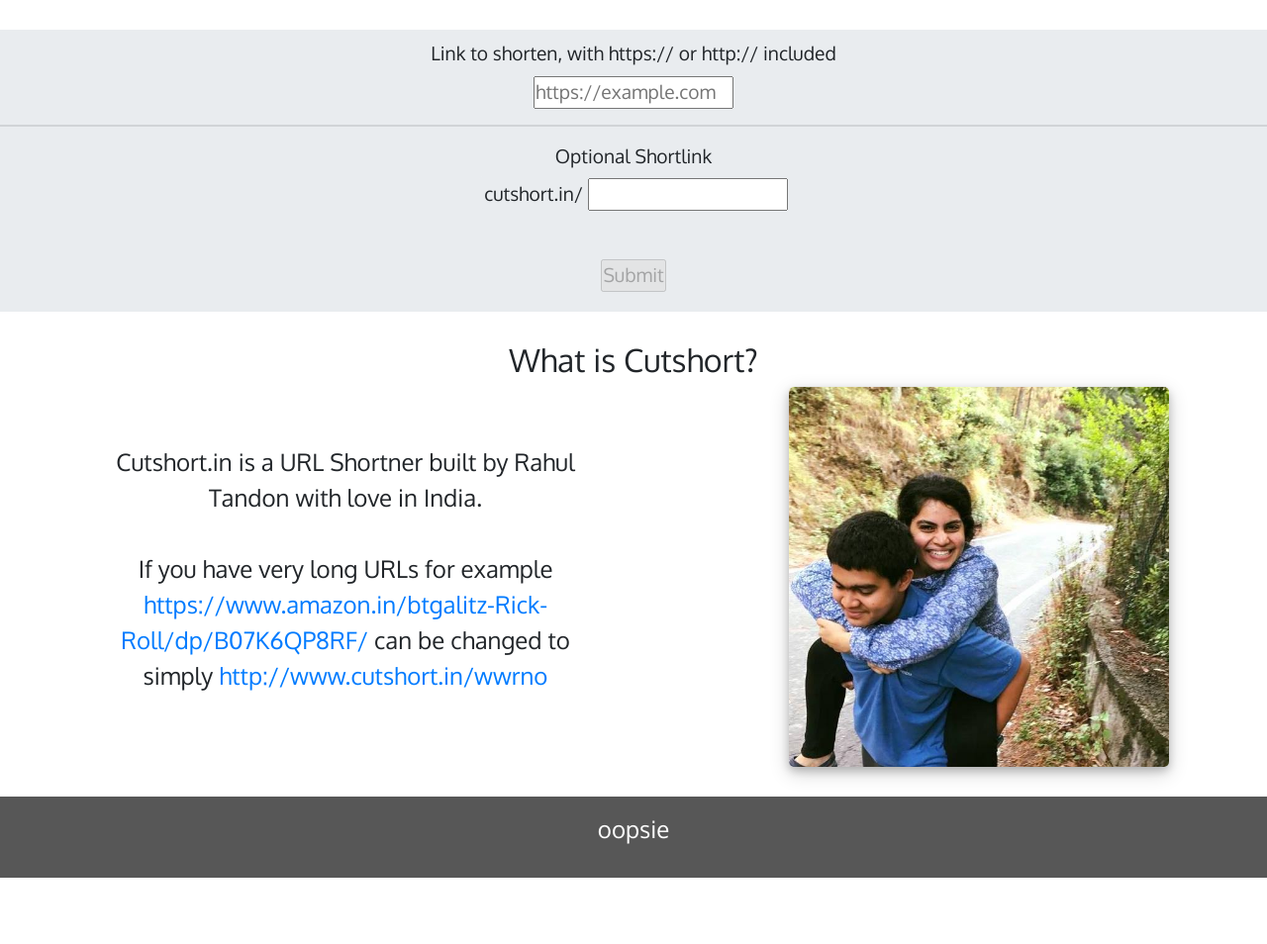
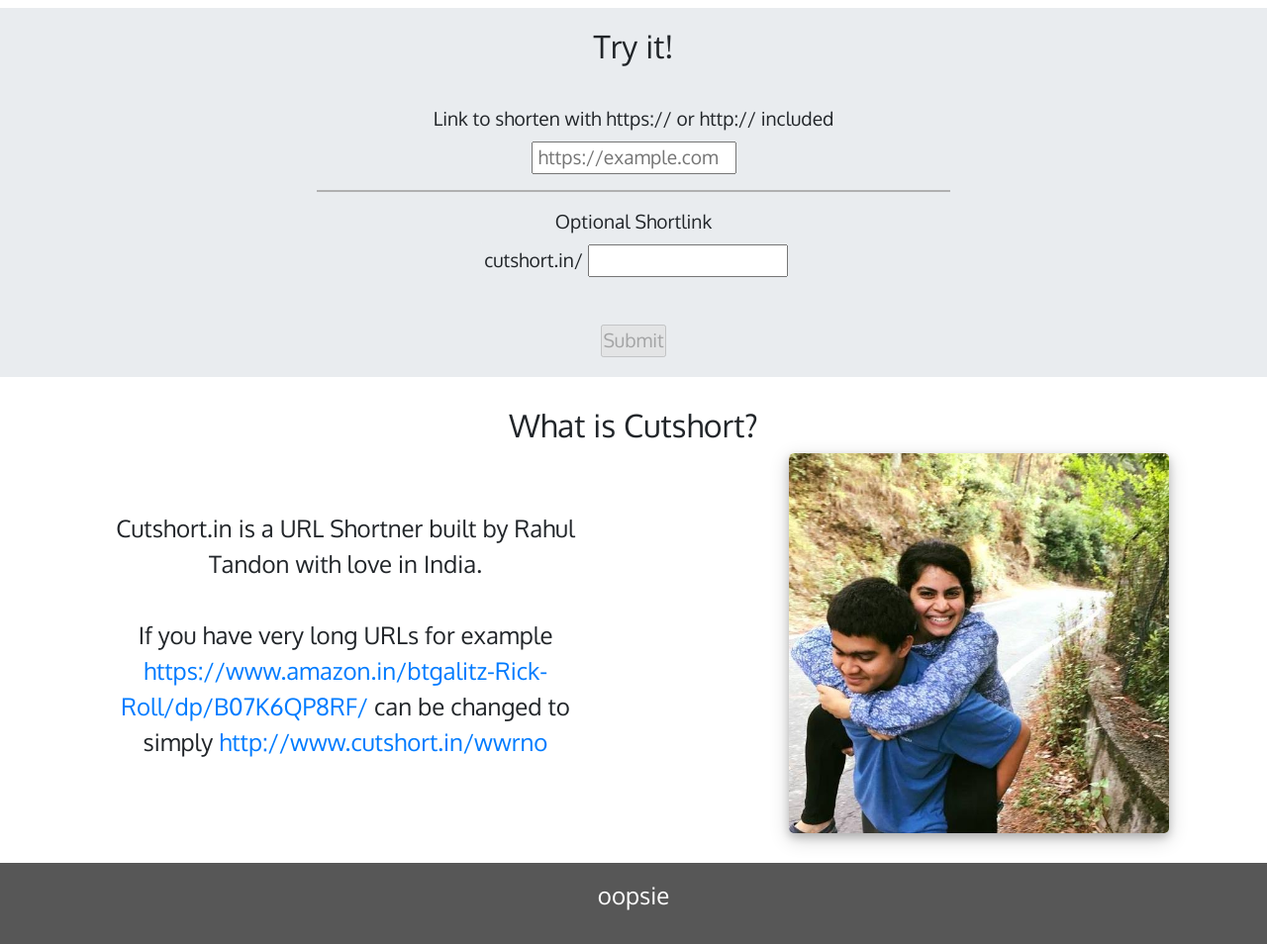
Before and after one commit to RahulTandon1/cutshort, a Django app: page / in a window 1280 px wide. Shown: the part 78-1032 px from the top of the page at 99% size. Before the commit the page ends 965 px from the top, so only its background shows below. Run offline with Django 3.2, Linux system fonts and the light colour scheme; some libraries are stand-ins or nearby versions.

Commit message:
styling stuff

```diff
--- a/cutshort/settings.py
+++ b/cutshort/settings.py
@@ -25,7 +25,7 @@
 SECRET_KEY = 'tfi#c&2^ot4(o+3%g72lj=32by@1^5l1*cw=d_e=6^p4!$0o)y'
 
 # SECURITY WARNING: don't run with debug turned on in production!
-DEBUG = False
+DEBUG = True
 
 ALLOWED_HOSTS = ['cutshort-trial.herokuapp.com',
                  'localhost', 'www.cutshort.in', 'cutshort.in']
--- a/shortner/templates/shortner/index.html
+++ b/shortner/templates/shortner/index.html
@@ -26,8 +26,9 @@
 
     <!--django docs recommend including this to avoid Cross Site Request Forgery-->
     <section id="main-shortner" >
+        <h2>Try it!</h2>
         <div id="longlink-div">
-            <label>Link to shorten, with https:// or http:// included</label><br>
+            <label>Link to shorten with https:// or http:// included</label><br>
             <input id="longlink-input" placeholder="https://example.com" onkeyup="verifyLongLink()" />
         </div>
         <hr>
--- a/static/shortner/style.css
+++ b/static/shortner/style.css
@@ -16,6 +16,7 @@
 }
 
 #main-shortner {
+  padding-top: 20px;
   background-color: #e9ecef;
   font-size: 1.2em;
   text-align: center;
@@ -28,6 +29,10 @@
 
 #main-shortner hr {
   border-width: 2px;
+  width: 50%;
+  margin-left: auto;
+  margin-right: auto;
+  border-color: #b0b0b0;
 }
 
 #main-shortner div {
@@ -36,6 +41,10 @@
 
 #main-shortner div label {
   margin-top: 10px;
+}
+
+#main-shortner #longlink-div input {
+  padding-left: 5px;
 }
 
 #main-shortner #shortlink-span span {
--- a/static/shortner/style.scss
+++ b/static/shortner/style.scss
@@ -22,6 +22,7 @@
 }
 
 #main-shortner {
+  padding-top: 20px;
   background-color: #e9ecef;
   font-size: 1.2em;
   text-align: center;
@@ -30,12 +31,19 @@
   }
   hr {
     border-width: 2px;
+    width: 50%;
+    margin-left: auto;
+    margin-right: auto;
+    border-color: lighten($text-grey, 35%);
   }
   div {
     margin-top: 30px;
     label {
       margin-top: 10px;
     }
+  }
+  #longlink-div input {
+    padding-left: 5px;
   }
   #shortlink-span span {
     padding: 5px 5px 3px 5px;
```
